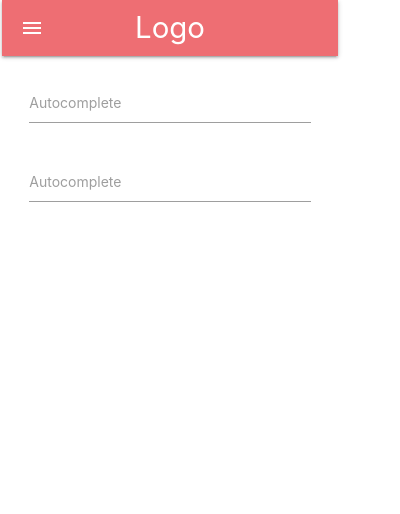
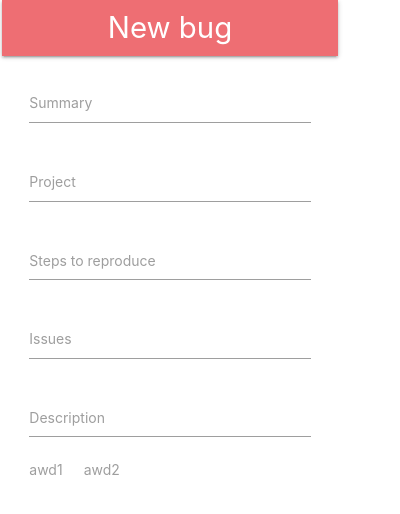
Before and after one commit to Ziqul/qa-ext, a browser extension: page popup/html/main.html in a window 400 px wide. Drawn offline with Linux system fonts and the light colour scheme.

Commit message:
Added fields to popup

```diff
--- a/popup/css/main.css
+++ b/popup/css/main.css
@@ -1,6 +1,10 @@
+html {
+    height: fit-content;
+}
+
 body {
     width: 340px;
-    height: 480px;
+    height: fit-content;
     padding-left: 2px;
     padding-right: 2px;
 }
@@ -11,8 +15,14 @@ body {
 
 .container {
     margin-top: 10px;
+    margin-bottom: 20px;
 }
 
 .row {
     margin-bottom: 0;
 }
+
+.additional-fields span {
+    color: #9e9e9e;
+    cursor: pointer;
+}
--- a/popup/html/main.html
+++ b/popup/html/main.html
@@ -11,33 +11,46 @@
     <body>
         <nav>
             <div class="nav-wrapper">
-                <a href="#!" class="brand-logo">Logo</a>
-                <a href="#" data-target="mobile-demo" class="sidenav-trigger"><i class="material-icons">menu</i></a>
-                <ul class="right hide-on-med-and-down">
-                    <li><a href="sass.html">Sass</a></li>
-                    <li><a href="badges.html">Components</a></li>
-                    <li><a href="collapsible.html">Javascript</a></li>
-                    <li><a href="mobile.html">Mobile</a></li>
-                </ul>
+                <span class="brand-logo">New bug</span>
             </div>
         </nav>
-        <ul class="sidenav" id="mobile-demo">
-            <li><a href="sass.html">Sass</a></li>
-            <li><a href="badges.html">Components</a></li>
-            <li><a href="collapsible.html">Javascript</a></li>
-            <li><a href="mobile.html">Mobile</a></li>
-        </ul>
         <div class="container">
             <div class="row">
                 <div class="input-field col s12">
-                    <input type="text" id="autocomplete-input-1" class="autocomplete">
-                    <label for="autocomplete-input-1">Autocomplete</label>
+                    <input type="text" id="summary">
+                    <label for="summary">Summary</label>
                 </div>
             </div>
             <div class="row">
                 <div class="input-field col s12">
-                    <input type="text" id="autocomplete-input-2" class="autocomplete">
-                    <label for="autocomplete-input-2">Autocomplete</label>
+                    <input type="text" id="project" class="autocomplete">
+                    <label for="project">Project</label>
+                </div>
+            </div>
+            <div class="row">
+                <div class="input-field col s12">
+                    <textarea id="steps" class="materialize-textarea"></textarea>
+                    <label for="steps">Steps to reproduce</label>
+                </div>
+            </div>
+            <div class="row">
+                <div class="input-field col s12">
+                    <input type="text" id="issue" class="autocomplete">
+                    <label for="issue">Issues</label>
+                </div>
+            </div>
+            <div class="row">
+                <div class="input-field col s12">
+                    <textarea id="description" class="materialize-textarea"></textarea>
+                    <label for="description">Description</label>
+                </div>
+            </div>
+            <div class="row additional-fields">
+                <div class="col">
+                    <span>awd1</span>
+                </div>
+                <div class="col">
+                    <span>awd2</span>
                 </div>
             </div>
         </div>
```
